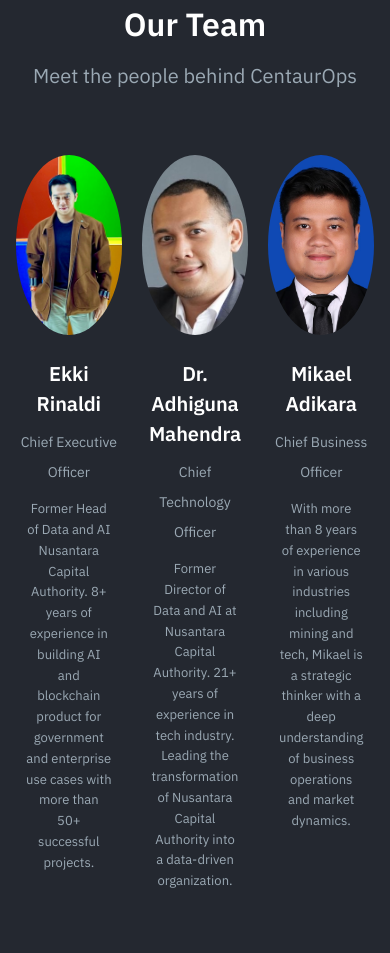
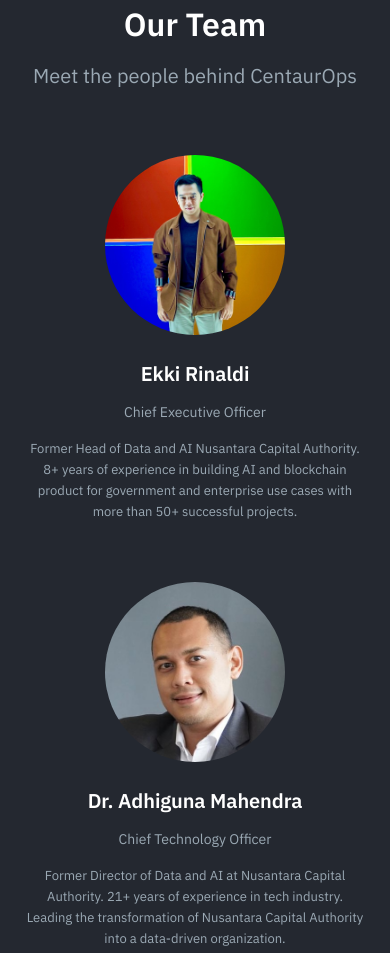
Before and after one commit to ekkirinaldi/landing-page-centaurops, a website: page index.html in a window 390 px wide. Shown: the part 3382-4335 px from the top of the page. Drawn offline with nearby package versions, Linux system fonts and the light colour scheme.

Commit message:
mobile responsive

```diff
--- a/index.html
+++ b/index.html
@@ -158,6 +158,17 @@
                                 <p class="team-member-description" style="color: #9BA9B4; font-size: 13px; line-height: 1.6; margin: 0 auto; text-align: center; padding: 0 10px;">With more than 8 years of experience in various industries including mining and tech, Mikael is a strategic thinker with a deep understanding of business operations and market dynamics.</p>
                             </div>
                         </div>
+
+                        <style>
+                            @media (max-width: 768px) {
+                                .team-members {
+                                    flex-direction: column !important;
+                                }
+                                .team-member {
+                                    margin-bottom: 40px !important;
+                                }
+                            }
+                        </style>
                     </div>
                 </div>
             </section>
```
Also changed, not shown: 1 other file.
